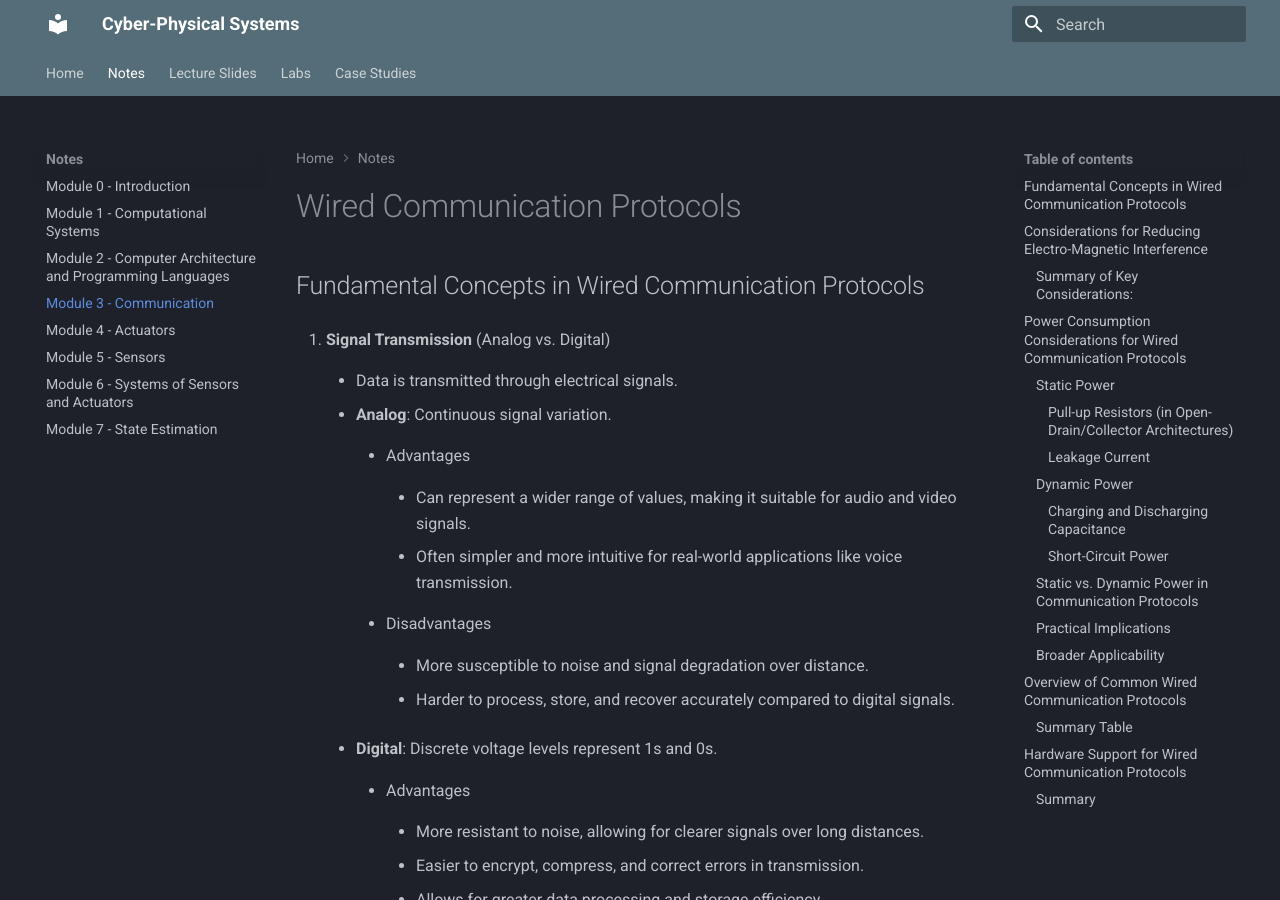
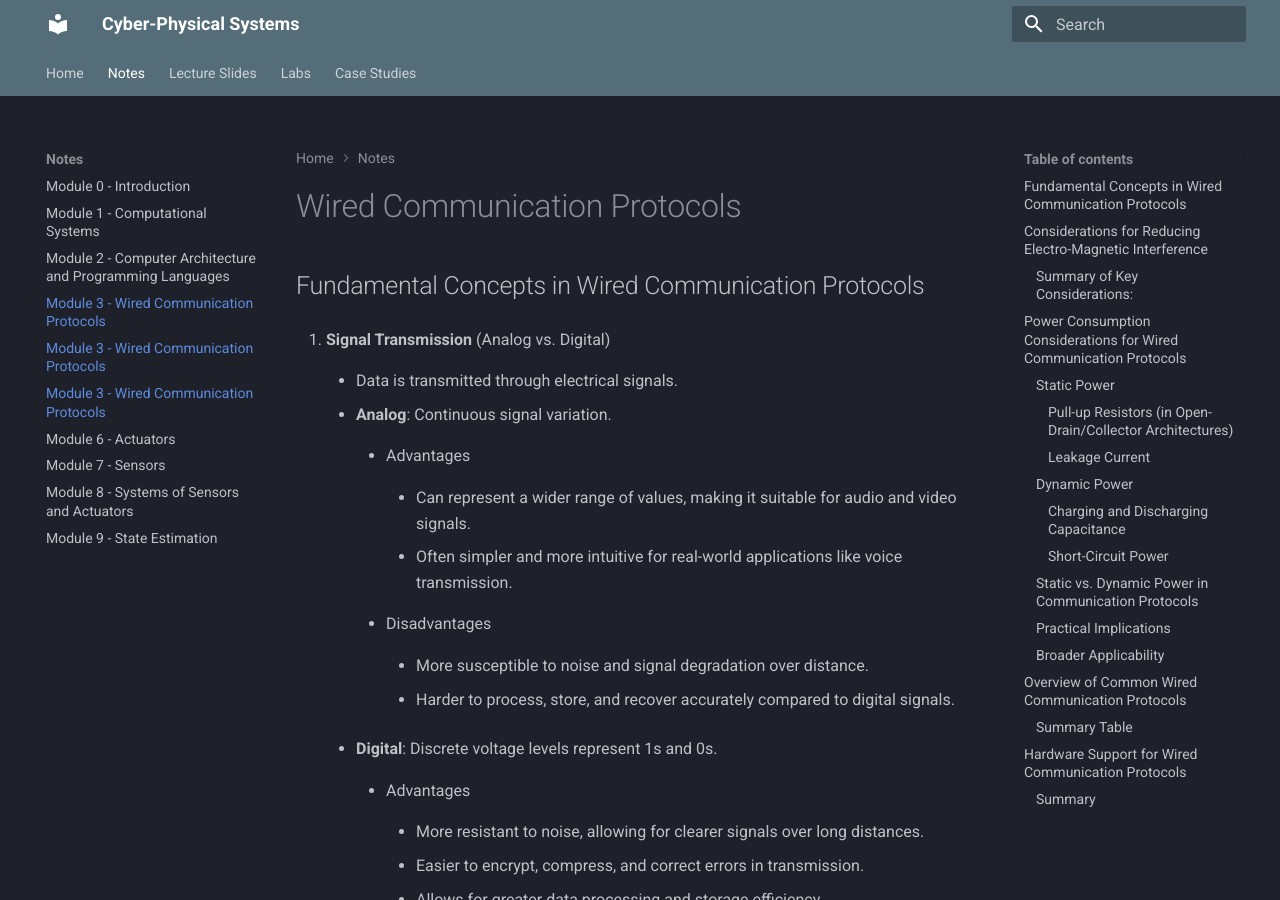
Before and after one commit to CPS-Cornell/course, an MkDocs documentation site: the page built from docs/notes/Module3.md, in a window 1280 px wide and 900 px high. Built offline with MkDocs 1.6.1 and Material for MkDocs 9.7.7, drawn with Linux system fonts in a browser that asks for light colours.

Commit message:
updated notes and lecture slides

```diff
--- a/mkdocs.yml
+++ b/mkdocs.yml
@@ -34,11 +34,13 @@ nav:
     - 'Module 0 - Introduction': notes/Module0.md
     - 'Module 1 - Computational Systems': notes/Module1.md
     - 'Module 2 - Computer Architecture and Programming Languages': notes/Module2.md
-    - 'Module 3 - Communication': notes/Module3.md
-    - 'Module 4 - Actuators': notes/Module4.md
-    - 'Module 5 - Sensors': notes/Module5.md
-    - 'Module 6 - Systems of Sensors and Actuators': notes/Module6.md
-    - 'Module 7 - State Estimation': notes/Module7.md
+    - 'Module 3 - Wired Communication Protocols': notes/Module3.md
+    - 'Module 4 - Wireless Communication Protocols': notes/Module3.md
+    - 'Module 5 - Communication Networks': notes/Module3.md
+    - 'Module 6 - Actuators': notes/Module4.md
+    - 'Module 7 - Sensors': notes/Module5.md
+    - 'Module 8 - Systems of Sensors and Actuators': notes/Module6.md
+    - 'Module 9 - State Estimation': notes/Module7.md
   - Lecture Slides: pages/LectureSlides.md
   - Labs:
     - 'Lab 0 - Programming Languages': labs/Lab0/Lab0.md
```
Also changed, not shown: docs/pages/LectureSlides.md (+2 -0 lines).
